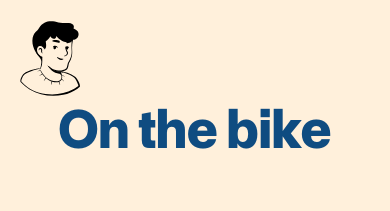
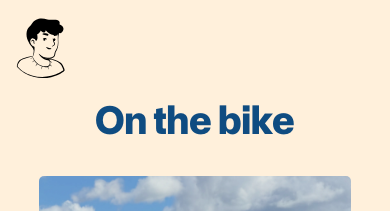
Before and after one commit to PauAbellaMolina/Pau-Portfolio-React, a React (Create React App) app: page /bikepack in a window 390 px wide. Shown: the top 211 px of the page. Built offline with nearby package versions, Linux system fonts and the light colour scheme.

Commit message:
made mobile better

```diff
--- a/src/App.css
+++ b/src/App.css
@@ -186,11 +186,21 @@ a:hover {
 }
 
 @media (max-width:600px) {
+  .pauAvatarSvg {
+    width: 80px;
+    height: 80px;
+  }
   h1 {
-    font-size: 15vw;
+    font-size: 13.5vw;
   }
   .norda h1 {
-    font-size: 12vw;
+    font-size: 10.5vw;
+  }
+  .bikepack h1 {
+    font-size: 10.5vw;
+  }
+  .bikepack .App {
+    gap: 2rem;
   }
   p {
     font-size: 6vw;
--- a/src/pages/Home.js
+++ b/src/pages/Home.js
@@ -32,7 +32,6 @@ function Home() {
 
   return (
     <div className="App" style={{backgroundColor: colorPalette.background, color: colorPalette.text}}>
-      <PauAvatar className="pauAvatarSvg" />
       <PauAvatar className="pauAvatarSvg" onClick={setNewRandomColorPalette} />
       <div className="header">
         <h1>Pau Abella</h1>
```
